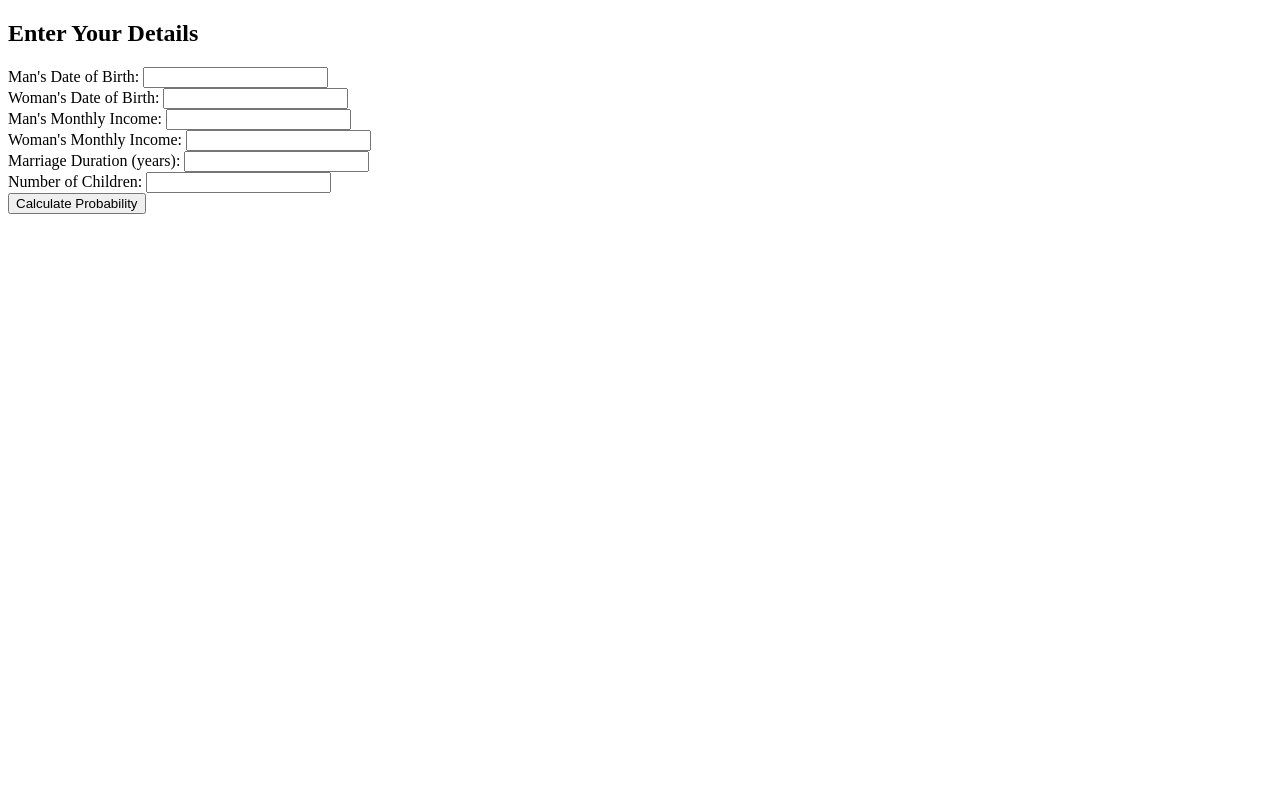
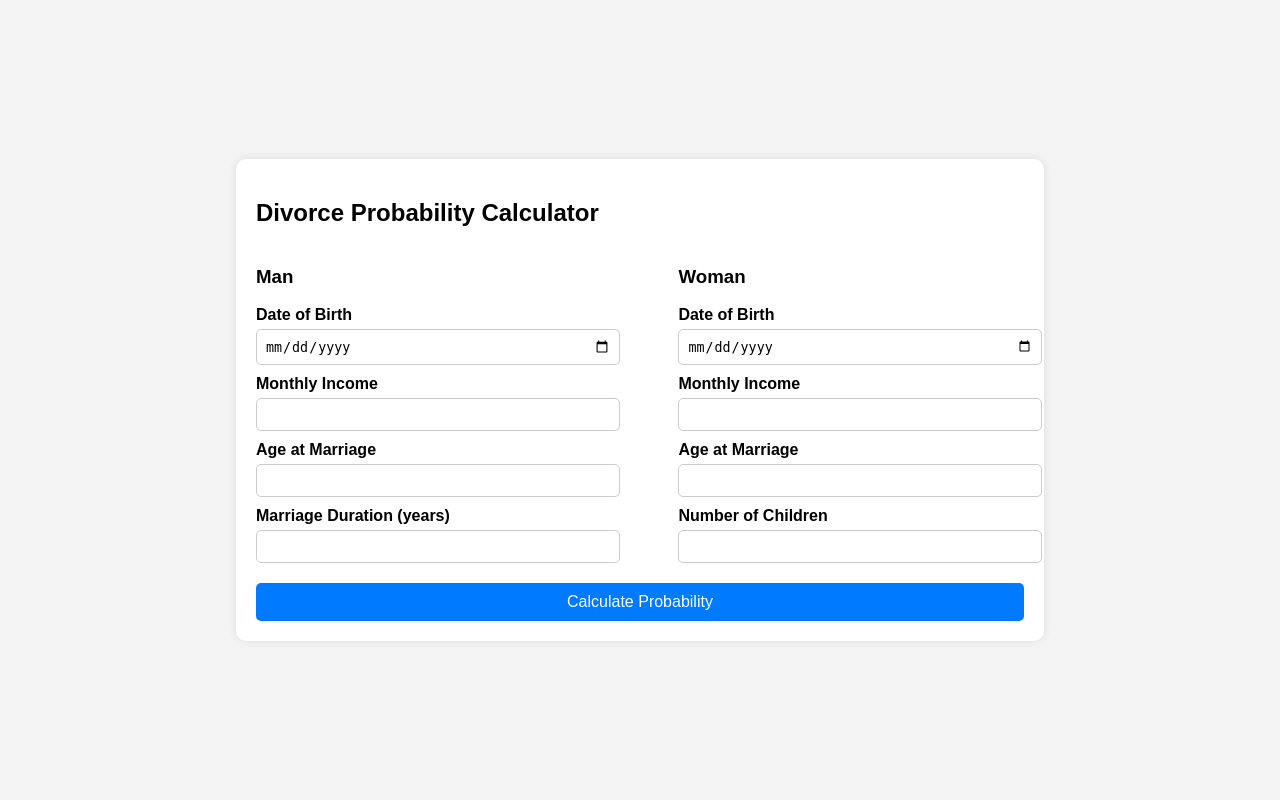
Before and after one commit to gregoirelanquetot/Astrovorces, a Flask app: page / in a window 1280 px wide. Run offline with Flask 3, Linux system fonts and the light colour scheme; parts of the project's set-up code (start-up, migrations or seed data) failed here and were passed over.

Commit message:
Add files via upload

```diff
--- a/templates/index.html
+++ b/templates/index.html
@@ -1,34 +1,105 @@
 <!DOCTYPE html>
-<html>
+<html lang="en">
 <head>
+    <meta charset="UTF-8">
+    <meta name="viewport" content="width=device-width, initial-scale=1.0">
     <title>Divorce Probability Calculator</title>
+    <style>
+        body {
+            font-family: Arial, sans-serif;
+            background-color: #f4f4f4;
+            margin: 0;
+            padding: 0;
+            display: flex;
+            justify-content: center;
+            align-items: center;
+            height: 100vh;
+        }
+        .container {
+            background: white;
+            padding: 20px;
+            border-radius: 10px;
+            box-shadow: 0 0 10px rgba(0, 0, 0, 0.1);
+            width: 60%;
+        }
+        .form-container {
+            display: flex;
+            justify-content: space-between;
+        }
+        .column {
+            width: 45%;
+        }
+        label {
+            font-weight: bold;
+            display: block;
+            margin-top: 10px;
+        }
+        input, select {
+            width: 100%;
+            padding: 8px;
+            margin-top: 5px;
+            border: 1px solid #ccc;
+            border-radius: 5px;
+        }
+        button {
+            margin-top: 20px;
+            width: 100%;
+            padding: 10px;
+            border: none;
+            background-color: #007bff;
+            color: white;
+            font-size: 16px;
+            border-radius: 5px;
+            cursor: pointer;
+        }
+        button:hover {
+            background-color: #0056b3;
+        }
+    </style>
 </head>
 <body>
-    <h2>Enter Your Details</h2>
-    <form method="post">
-        <label>Man's Date of Birth:</label>
-        <input type="text" name="dob_man" required><br>
+    <div class="container">
+        <h2>Divorce Probability Calculator</h2>
+        <form method="POST">
+            <div class="form-container">
+                <div class="column">
+                    <h3>Man</h3>
+                    <label for="man_dob">Date of Birth</label>
+                    <input type="date" id="man_dob" name="man_dob" required>
 
-        <label>Woman's Date of Birth:</label>
-        <input type="text" name="dob_woman" required><br>
+                    <label for="man_income">Monthly Income</label>
+                    <input type="number" id="man_income" name="man_income" required>
 
-        <label>Man's Monthly Income:</label>
-        <input type="number" name="income_man" required><br>
+                    <label for="man_age_marriage">Age at Marriage</label>
+                    <input type="number" id="man_age_marriage" name="man_age_marriage" required>
+                </div>
+                <div class="column">
+                    <h3>Woman</h3>
+                    <label for="woman_dob">Date of Birth</label>
+                    <input type="date" id="woman_dob" name="woman_dob" required>
 
-        <label>Woman's Monthly Income:</label>
-        <input type="number" name="income_woman" required><br>
+                    <label for="woman_income">Monthly Income</label>
+                    <input type="number" id="woman_income" name="woman_income" required>
 
-        <label>Marriage Duration (years):</label>
-        <input type="number" name="marriage_duration" required><br>
-
-        <label>Number of Children:</label>
-        <input type="number" name="children" required><br>
-
-        <input type="submit" value="Calculate Probability">
-    </form>
-
-    {% if probability is not none %}
-        <h3>Divorce Probability: {{ probability }}%</h3>
-    {% endif %}
+                    <label for="woman_age_marriage">Age at Marriage</label>
+                    <input type="number" id="woman_age_marriage" name="woman_age_marriage" required>
+                </div>
+            </div>
+            <div class="form-container">
+                <div class="column">
+                    <label for="marriage_duration">Marriage Duration (years)</label>
+                    <input type="number" id="marriage_duration" name="marriage_duration" required>
+                </div>
+                <div class="column">
+                    <label for="children">Number of Children</label>
+                    <input type="number" id="children" name="children" required>
+                </div>
+            </div>
+            <button type="submit">Calculate Probability</button>
+        </form>
+        {% if probability is not none %}
+            <h3>Divorce Probability: {{ probability }}%</h3>
+        {% endif %}
+    </div>
 </body>
 </html>
```
